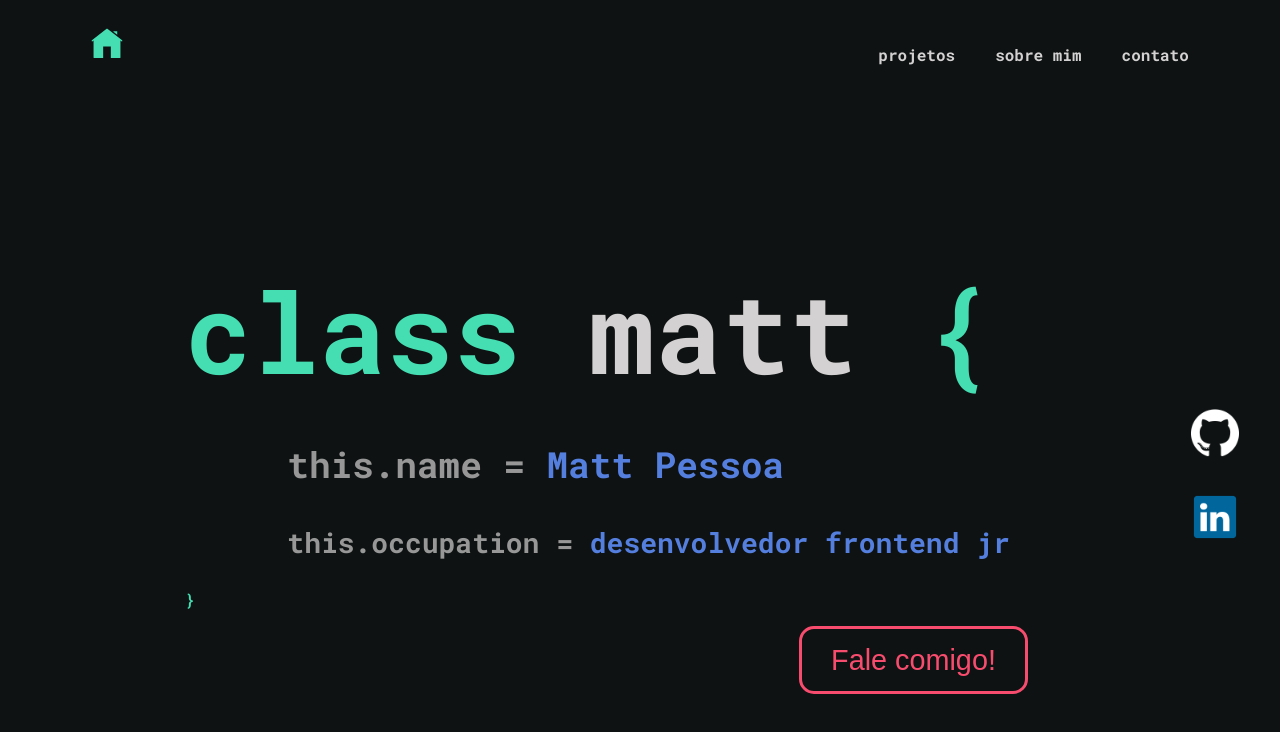
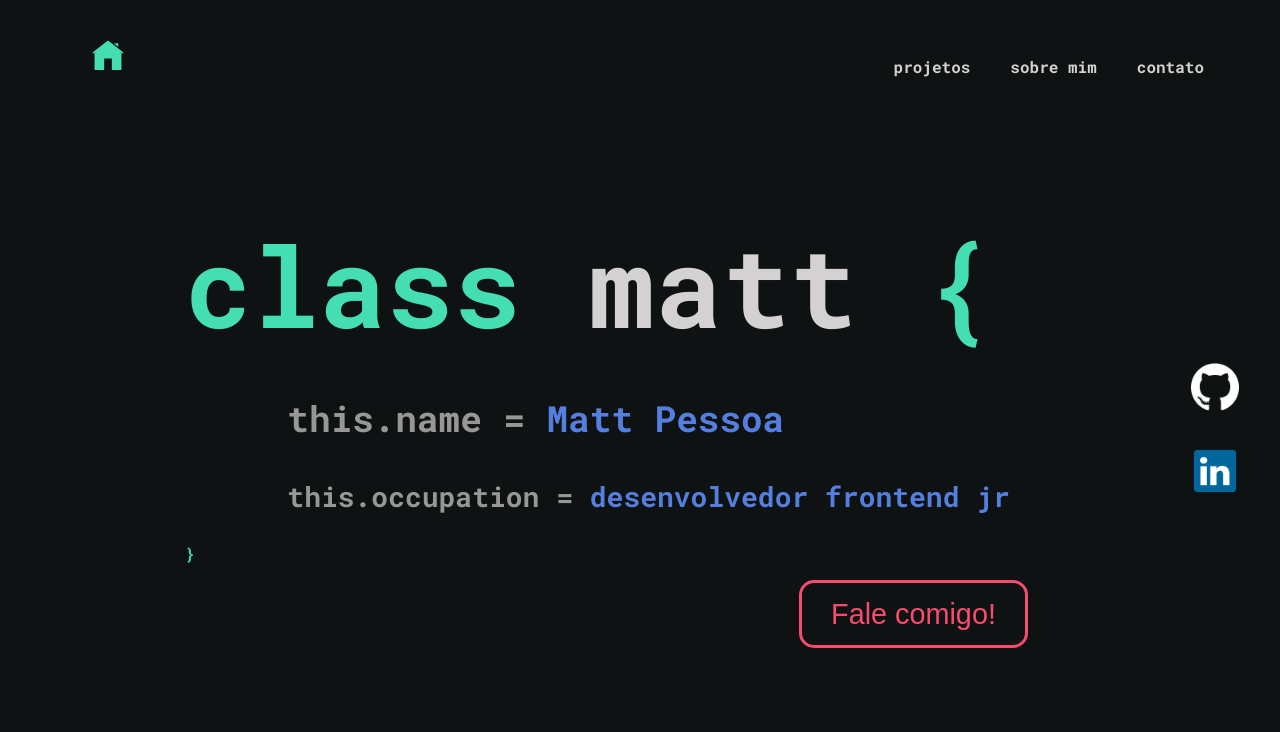
Before and after one commit to matt-pessoa/matt-pessoa.github.io, a React (Create React App) app: page / in a window 1280 px wide. Shown: the top 732 px of the page. Built offline with nearby package versions, Linux system fonts and the light colour scheme.

Commit message:
fixa header no topo da pagina

```diff
--- a/src/components/css/Header.css
+++ b/src/components/css/Header.css
@@ -1,6 +1,9 @@
 header {
 	display: flex;
 	justify-content: center;
+	position: fixed;
+	top: 20px;
+	width: 100%;
 }
 
 nav {
--- a/src/pages/css/Home.css
+++ b/src/pages/css/Home.css
@@ -20,6 +20,7 @@ aside {
 	justify-content: center;
 	align-items: center;
 	margin-top: 5%;
+	height: 80vh;
 }
 
 .landing {
```
